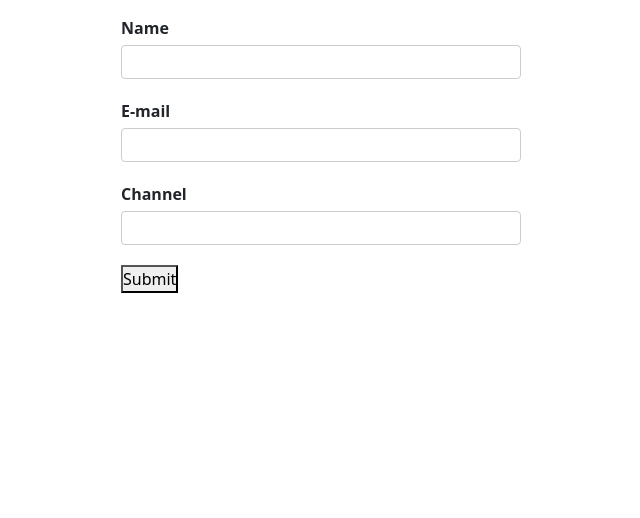
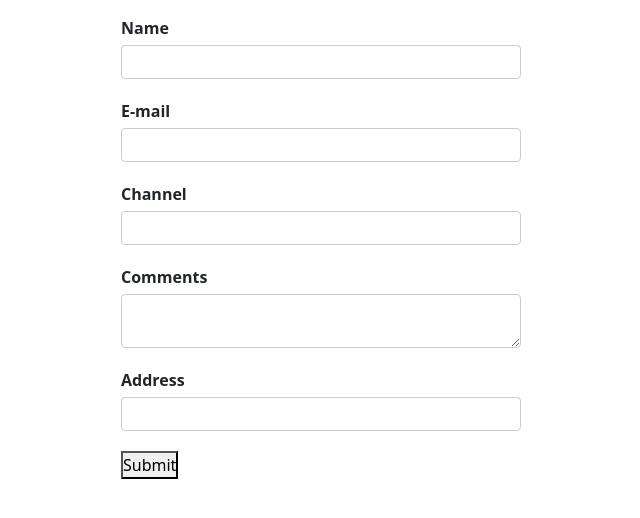
Before and after one commit to harshvadadoriya/React-JSX-Practice, a React (Vite) app in the folder my-react-app/: page / in a window 1280 px wide. Shown: the top 518 px of the page, without its empty margins (319-959 px from the left). Built offline with nearby package versions, Linux system fonts and the light colour scheme.

Commit message:
power of Field component of formik

```diff
--- a/my-react-app/src/components/YoutubeForm.jsx
+++ b/my-react-app/src/components/YoutubeForm.jsx
@@ -5,6 +5,8 @@ const initialValues = {
 	name: '',
 	email: '',
 	channel: '',
+	comments: '',
+	address: '',
 };
 
 const onSubmit = (values) => {
@@ -15,6 +17,7 @@ const validationSchema = Yup.object({
 	name: Yup.string().required('Required'),
 	email: Yup.string().email('Invalid email format').required('Required'),
 	channel: Yup.string().required('Required'),
+	comments: Yup.string().required('Required'),
 });
 
 const YoutubeForm = () => {
@@ -43,6 +46,28 @@ const YoutubeForm = () => {
 					<ErrorMessage name="channel" />
 				</div>
 
+				<div className="formControl">
+					<label htmlFor="comments">Comments</label>
+					<Field as="textarea" id="comments" name="comments"></Field>
+					<ErrorMessage name="comments" />
+				</div>
+
+				<div className="formControl">
+					<label htmlFor="address">Address</label>
+					<Field name="address">
+						{(props) => {
+							const { field, form, meta } = props;
+							console.log(props);
+							return (
+								<div>
+									<input type="text" id="address" {...field} />
+									{meta.touched && meta.error ? <div>{meta.error}</div> : null}
+								</div>
+							);
+						}}
+					</Field>
+				</div>
+
 				<button type="submit">Submit</button>
 			</Form>
 		</Formik>
```
